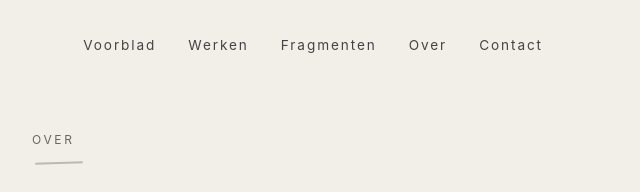
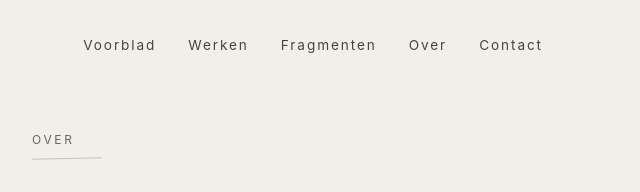
Before and after one commit to robin-van-doorn/website, a plain HTML site: page over/index.html in a window 1280 px wide. Shown: the top 192 px of the page, 288-928 px from the left. Drawn offline with Linux system fonts and the light colour scheme.

Commit message:
Update style.css

```diff
--- a/css/style.css
+++ b/css/style.css
@@ -47,18 +47,16 @@ body {
   content: "";
   display: block;
 
-  width: 48px;
-  height: 2px;
+  width: 70px;
+  height: 1px;
 
-  margin-top: 0.8rem;
-  margin-left: 0.2rem;
+  margin-top: 0.6rem;
 
-  background: rgba(26, 26, 26, 0.25);
+  background: #1a1a1a;
+  opacity: 0.22;
 
-  transform: rotate(-1.8deg);
-  filter: blur(0.6px);
-
-  border-radius: 2px;
+  transform: rotate(-1.2deg);
+  filter: blur(0.2px);
 }
 
 /* ===============================
```
